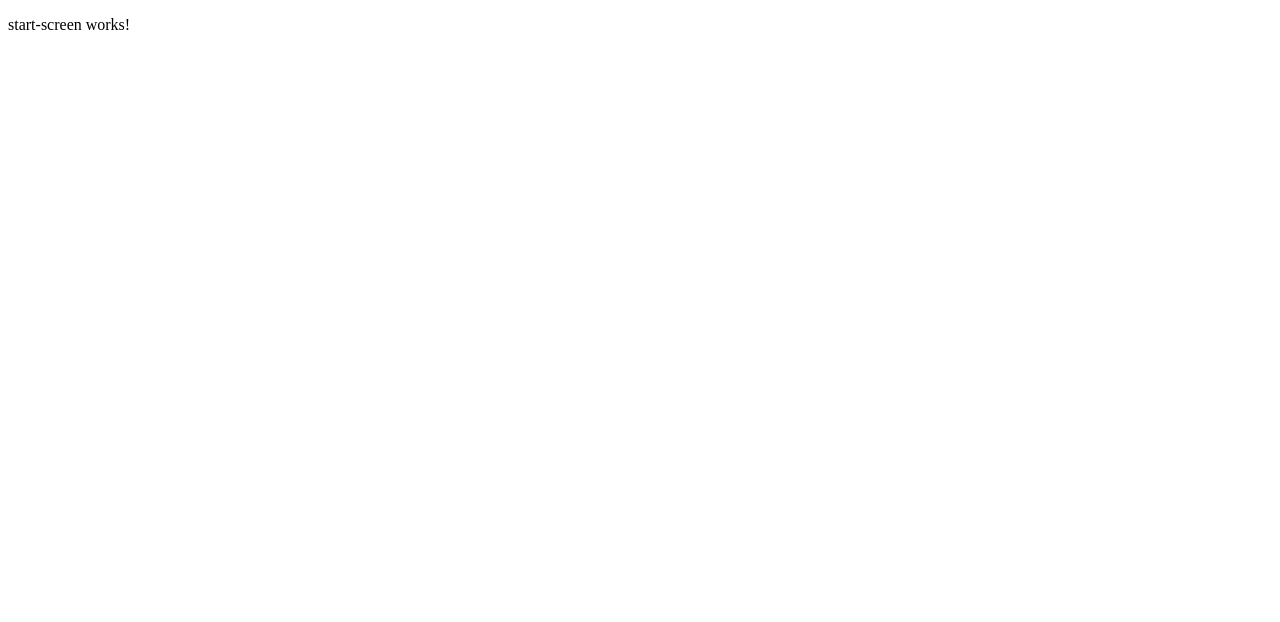
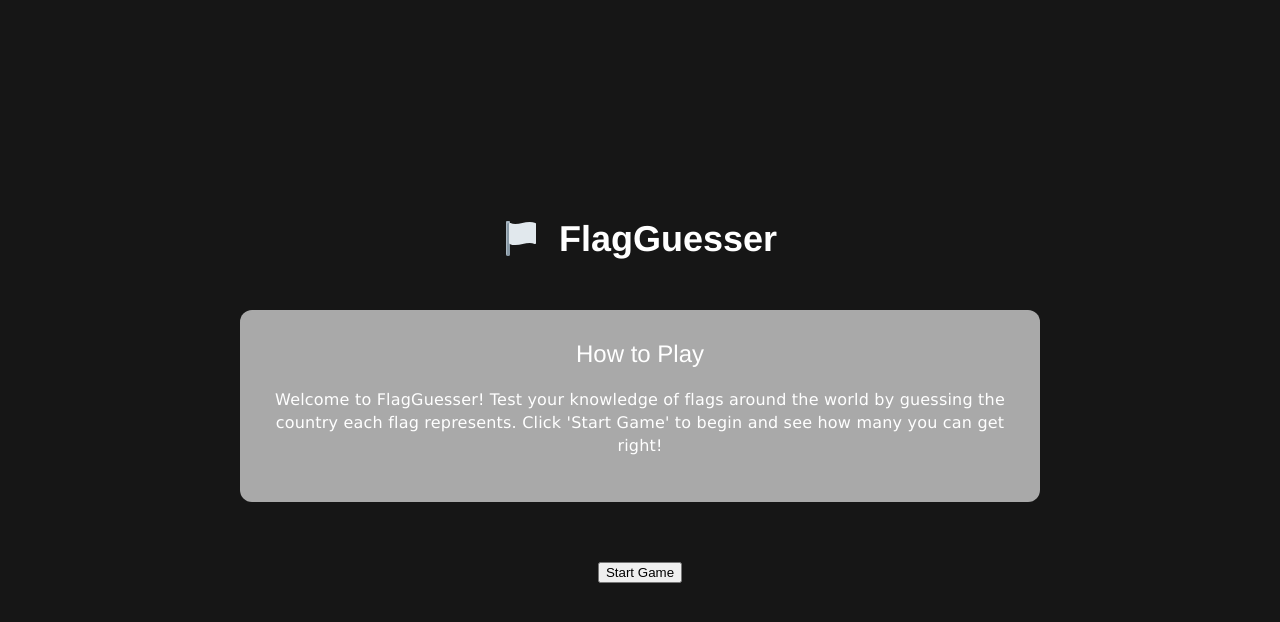
Before and after one commit to Ma1ndudecome/GameFlagAngular, an Angular app: page /Home in a window 1280 px wide. Shown: the top 622 px of the page. Built offline with nearby package versions, Linux system fonts and the light colour scheme.

Commit message:
add new component style and marking

```diff
--- a/src/app/app.component.css
+++ b/src/app/app.component.css
@@ -0,0 +1,6 @@
+:host{
+    background-color: var(--brow-black-color);
+    display: block;
+    width: 100%;
+    height: 100%;
+}
--- a/src/app/app.component.ts
+++ b/src/app/app.component.ts
@@ -1,4 +1,4 @@
-import { Component } from '@angular/core';
+import { Component, inject } from '@angular/core';
 import { Router, RouterOutlet } from '@angular/router';
 
 
@@ -9,5 +9,13 @@ import { Router, RouterOutlet } from '@angular/router';
   styleUrl: './app.component.css'
 })
 export class AppComponent {
+    router = inject(Router)
 
+  constructor(){
+    this.changeRouting()
+  }
+
+  changeRouting(){
+    this.router.navigate(['/Home'])
+  }
 }
--- a/src/app/start-screen/start-screen.component.css
+++ b/src/app/start-screen/start-screen.component.css
@@ -0,0 +1,55 @@
+.start-screen{
+    height: 100%;
+    display: flex;
+    justify-content: center;
+    align-items: center;
+    flex-direction: column;
+}
+.game-name{
+    display: grid;
+    grid-template-columns: 36px 1fr;
+    grid-gap:20px
+}
+.game-image{
+    width: 36px;
+    height: 40px;
+}
+.game-title{
+    color:var(--light-color);
+    font-size: 36px;
+    font-family:'Franklin Gothic Medium', 'Arial Narrow', Arial, sans-serif;
+    font-weight: 700;
+}
+.game-description{
+    display: flex;
+    flex-direction: column;
+    align-items: center;
+    background-color: var(--gray-light-color);
+    margin-top: 50px;
+    border-radius: 12px;
+    width: 800px;
+    height: 192px;
+}
+.learn-play-title{
+    font-family:'Franklin Gothic Medium', 'Arial Narrow', Arial, sans-serif;
+    font-weight: 500;
+    margin-top: 30px;
+    font-size: 24px;
+    height: 32px;
+    color:var(--light-color)
+
+}
+.description-how-play{
+    text-align: center;
+    width: 736px;
+    height: 72px;
+    color:var(--light-color);
+    font-family: Verdana, Geneva, Tahoma, sans-serif;
+    font-size: 16px;
+    line-height: 23px;
+    letter-spacing: 0.2px;
+    font-weight: 500;
+}
+button{
+    margin-top: 60px;
+}
--- a/src/app/start-screen/start-screen.component.html
+++ b/src/app/start-screen/start-screen.component.html
@@ -1 +1,18 @@
-<p>start-screen works!</p>
+<div class="start-screen">
+    <div class="game-name">
+        <img src="assets/svg/flag.svg" alt="" class="game-image">
+        <strong class="game-title">FlagGuesser</strong>
+    </div>
+    <div class="game-description">
+        <strong class="learn-play-title">How to Play</strong>
+        <p class="description-how-play">
+            Welcome to FlagGuesser! Test your
+            knowledge of flags around the world by
+            guessing the country each flag
+            represents. Click 'Start Game'
+            to begin and see how many you can get right!
+        </p>
+    </div>
+
+    <button>Start Game</button>
+</div>
--- a/src/styles.css
+++ b/src/styles.css
@@ -1 +1,9 @@
-/* You can add global styles to this file, and also import other style files */
+:root{
+    --brow-black-color:rgba(22,22,22,255);
+    --light-color:white;
+    --gray-light-color:rgba(169,169,169,255)
+}
+html,body{
+    margin: 0;
+    height: 100vh;
+}
```
Also changed, not shown: public/assets/svg/flag.svg (added).
